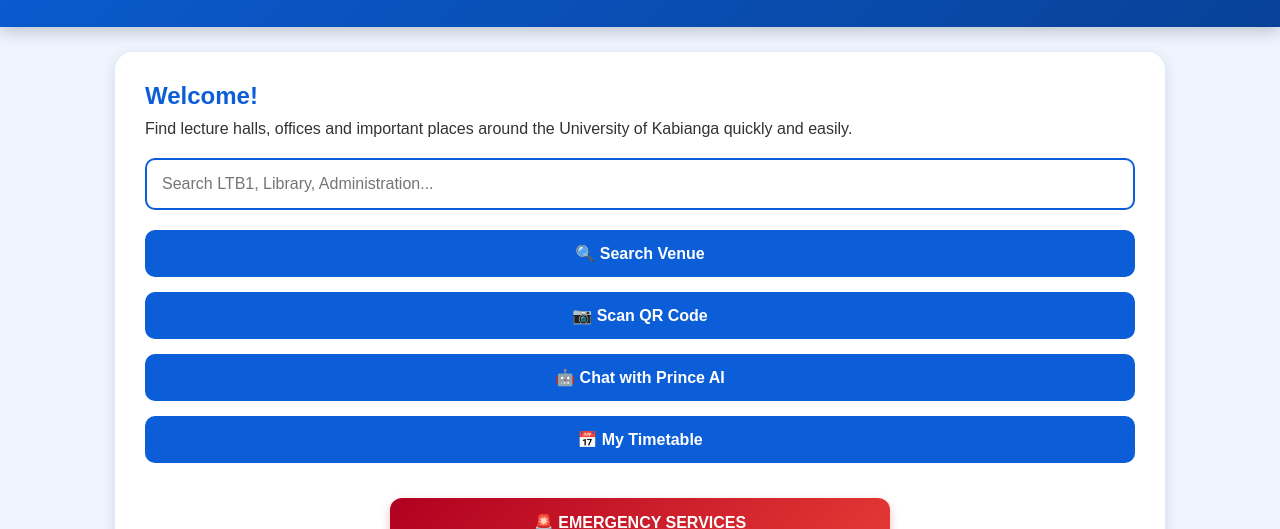
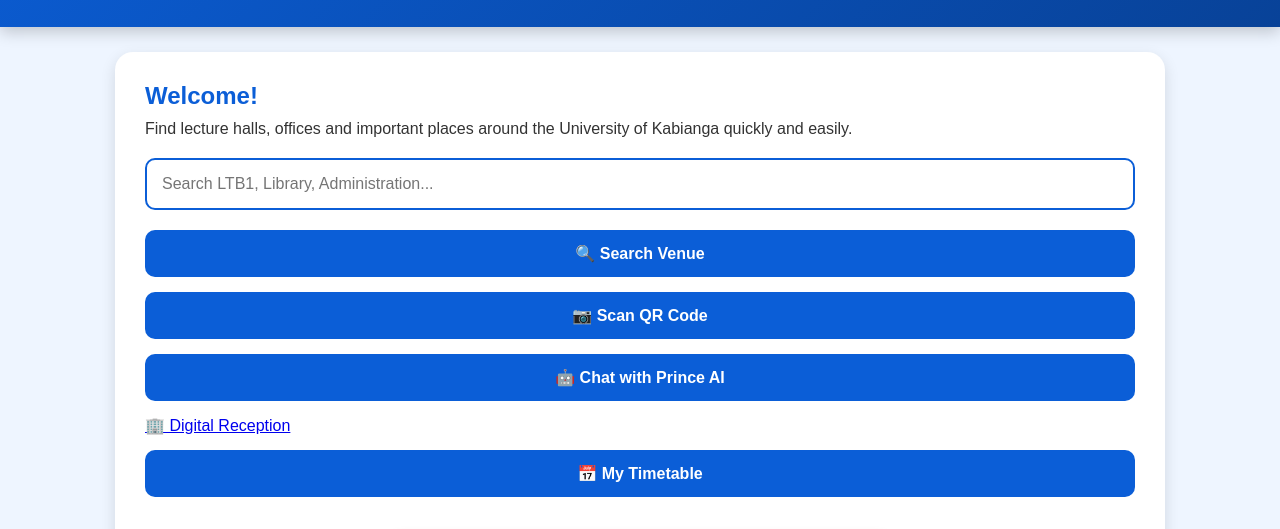
Before and after one commit to Griffin213/kabianga-smart-campus-navigator, a plain HTML site: page home.html in a window 1280 px wide. Shown: the part 228-757 px from the top of the page. Drawn offline with Linux system fonts and the light colour scheme; no server answers; a script that the page names is missing.

Commit message:
Add initial HTML structure for campus navigator

```diff
--- a/home.html
+++ b/home.html
@@ -89,7 +89,9 @@ placeholder="Search LTB1, Library, Administration..."
         🤖 Chat with Prince AI
     </button>
 </a>
-
+<a href="visitor.html" class="menu-button">
+    🏢 Digital Reception
+</a>
 
 <a href="timetable.html">
 <button>
```
